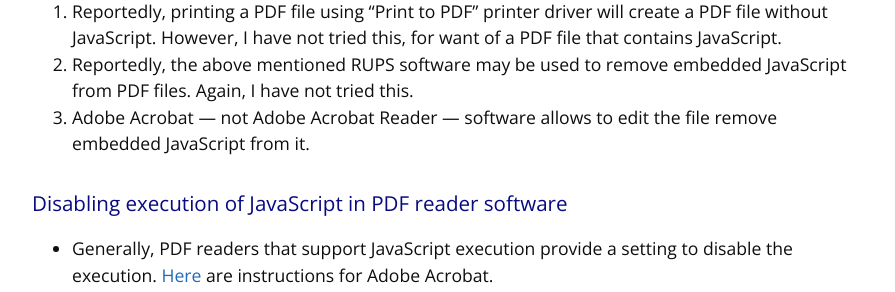
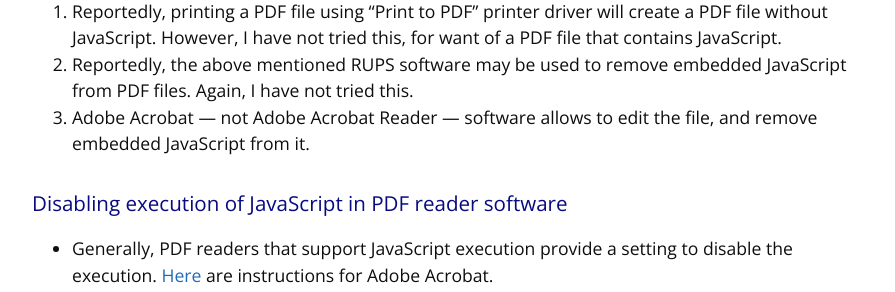
Before and after one commit to vinitjoglekar/vinitjoglekar.github.io, a Jekyll site: the page built from _pages/ht-pdf-1.md, in a window 1280 px wide. Shown: the part 1287-1579 px from the top of the page, without its empty margins (192-1087 px from the left). Built offline with Jekyll 4.4.1, drawn with Linux system fonts in a browser that asks for light colours.

Commit message:
Update ht-pdf-1.md

```diff
--- a/_pages/ht-pdf-1.md
+++ b/_pages/ht-pdf-1.md
@@ -41,7 +41,7 @@ The starting point of this investigation was how to mitigate security risks asso
 ### Removing embedded JavaScript from a PDF file
 1. Reportedly, printing a PDF file using "Print to PDF" printer driver will create a PDF file without JavaScript. However, I have not tried this, for want of a PDF file that contains JavaScript.
 2. Reportedly, the above mentioned RUPS software may be used to remove embedded JavaScript from PDF files. Again, I have not tried this.
-3. Adobe Acrobat &mdash; not Adobe Acrobat Reader &mdash; software allows to edit the file remove embedded JavaScript from it.
+3. Adobe Acrobat &mdash; not Adobe Acrobat Reader &mdash; software allows to edit the file, and remove embedded JavaScript from it.
 <br/>
 
 ### Disabling execution of JavaScript in PDF reader software
```
